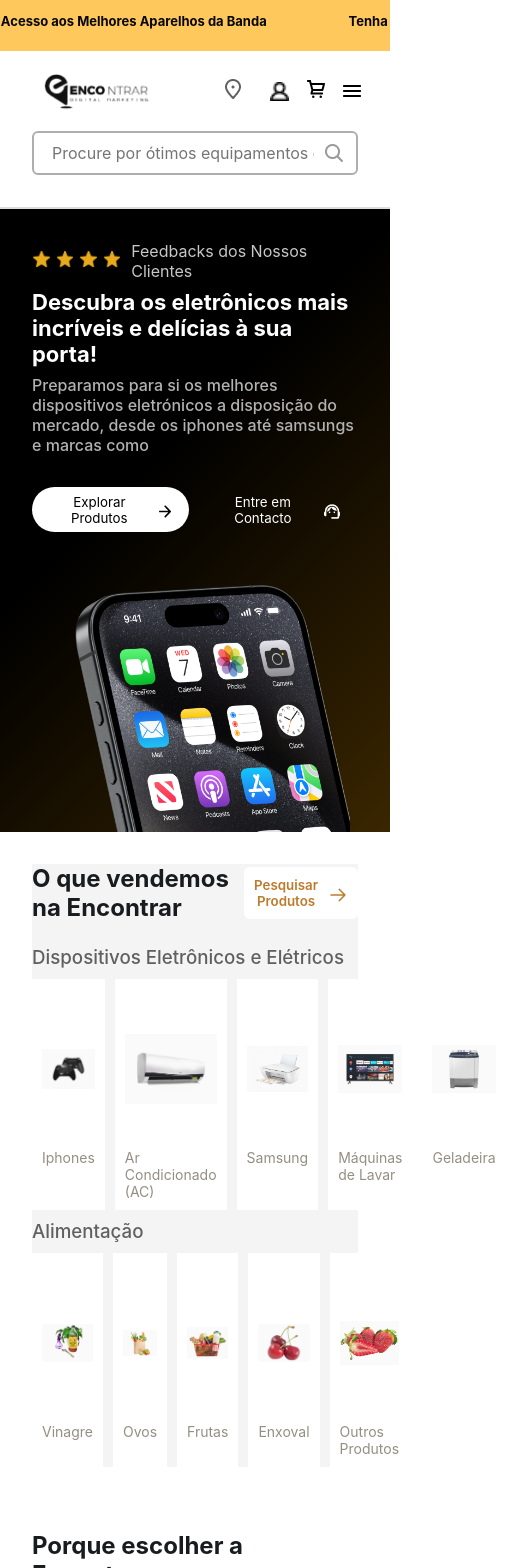
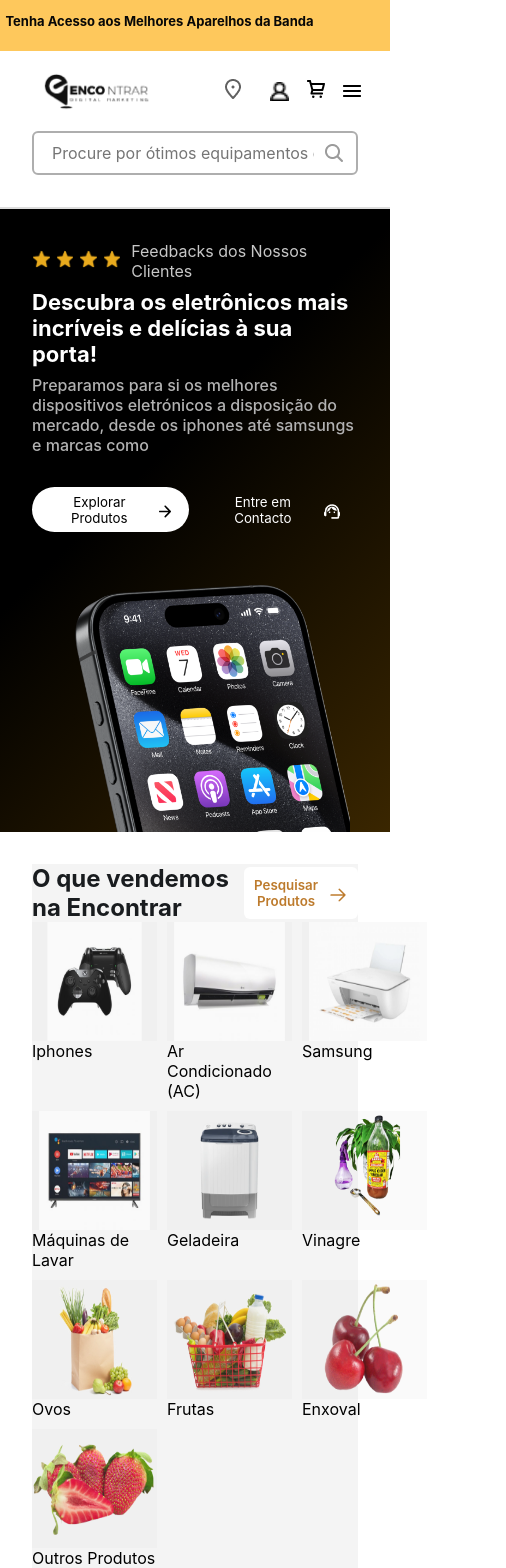
Before and after one commit to greciodiogo/encontrar-ecommerce-nextjs, a Next.js app in the folder apps/encontrar/: page / in a window 390 px wide. Shown: the top 1568 px of the page, 506 px wide, since content can reach past the window. Built offline with nearby package versions, Linux system fonts and the light colour scheme.

Commit message:
style: add style for mobile devices

```diff
--- a/apps/encontrar/src/components/Products/index.tsx
+++ b/apps/encontrar/src/components/Products/index.tsx
@@ -1,6 +1,6 @@
 import React from 'react';
 
-import { categories } from 'fixture/ecommerceData';
+import { new_categories } from 'fixture/ecommerceData';
 
 export const Products = () => {
   const url = 'assets_ecommerce/categories';
@@ -16,20 +16,13 @@
             </i>
           </button>
         </div>
-        <div className="wrapper">
-          {categories.map((category, index) => (
-            <div className="wrapper_list" key={index}>
-              <h3 className="title">{category.title}</h3>
-              <ul className="subcategories">
-                {category.data.map(({ name, image }, itemIndex) => (
-                  <div className="category-item" key={itemIndex}>
-                    <div className="category_picture">
-                      <img src={`${url}/${image}`} alt={name} />
-                    </div>
-                    <a>{name}</a>
-                  </div>
-                ))}
-              </ul>
+        <div className="wrap_item">
+          {new_categories.map((category, index) => (
+            <div className="category-item" key={index}>
+              <div className="category_picture">
+                <img src={`${url}/${category.image}`} alt={category.name} />
+              </div>
+              <a>{category.name}</a>
             </div>
           ))}
         </div>
--- a/apps/encontrar/src/fixture/ecommerceData.js
+++ b/apps/encontrar/src/fixture/ecommerceData.js
@@ -19,6 +19,19 @@
       { name: 'Outros Produtos', image: `strawberry.png` },
     ],
   },
+];
+
+export const new_categories = [
+  { name: 'Iphones', image: `stick.png` },
+  { name: 'Ar Condicionado (AC)', image: `ac.png` },
+  { name: 'Samsung', image: `printer.png` },
+  { name: 'Máquinas de Lavar', image: `smart_tv.png` },
+  { name: 'Geladeira', image: `machine.png` },
+  { name: 'Vinagre', image: `vegetals.png` },
+  { name: 'Ovos', image: `legums.png` },
+  { name: 'Frutas', image: `fruits.png` },
+  { name: 'Enxoval', image: `graps.png` },
+  { name: 'Outros Produtos', image: `strawberry.png` },
 ];
 
 export const cartList = {
--- a/apps/encontrar/src/pages/index.tsx
+++ b/apps/encontrar/src/pages/index.tsx
@@ -1,16 +1,7 @@
 import type { GetStaticProps, NextPage } from 'next';
 import React from 'react';
 
-import {
-  BestSelledProducts,
-  BrandNew,
-  Categories,
-  CheapestProducts,
-  Framer,
-  Products,
-  Reviews,
-  WhyUs,
-} from 'components';
+import { BestSelledProducts, Categories, CheapestProducts, Framer, Products, Reviews, WhyUs } from 'components';
 import { bestSelledProduct, products } from 'fixture/ecommerceData';
 import { ProductDTO } from 'types/product';
 
@@ -33,7 +24,6 @@
       <WhyUs />
       <BestSelledProducts bestSelledProduct={bestSelledProduct} products={props.products} />
       <CheapestProducts />
-      <BrandNew />
 
       <Reviews />
     </div>
--- a/apps/encontrar/src/styles/styles.css
+++ b/apps/encontrar/src/styles/styles.css
@@ -603,6 +603,43 @@
   object-fit: contain;
 }
 
+.products .wrap_item .category-item .category_picture img {
+  width: 100%;
+  height: 100%;
+}
+
+@media (max-width: 750px) {
+  .products .wrap_item .category-item .category_picture {
+    width: 125px;
+    height: 119px;
+  }
+  .products .wrap_item {
+    display: grid;
+    grid-template-columns: repeat(4, 1fr);
+    gap: 10px;
+  }
+}
+
+@media (max-width: 520px) {
+  .products .wrap_item .category-item .category_picture {
+    width: 125px;
+    height: 119px;
+  }
+
+  .products .wrap_item {
+    display: grid;
+    grid-template-columns: repeat(3, 1fr);
+    gap: 10px;
+  }
+}
+@media (min-width: 750px) {
+  .products .wrap_item {
+    display: grid;
+    grid-template-columns: repeat(5, 1fr);
+    gap: 10px;
+  }
+}
+
 /* products ends here */
 
 /* whyUs starts here */
@@ -1299,6 +1336,16 @@
   justify-content: center;
   height: 15px;
   width: 15px;
+}
+
+@media (max-width: 750px) {
+  .emptyCart .content h2 {
+    font-size: 22px;
+  }
+
+  .emptyCart .content > span {
+    font-size: 16px;
+  }
 }
 
 /* emptyCart section ends here */
@@ -1564,10 +1611,10 @@
   align-items: center;
   justify-content: center;
   width: 100%;
+  padding: 2rem;
 }
 
 .productDetail__container {
-  padding: 2rem 0;
   max-width: 1100px;
   width: 100%;
   display: flex;
@@ -1576,12 +1623,6 @@
   align-items: center;
 }
 
-.productDetail .row {
-  padding: 3rem 2rem;
-  display: grid;
-  grid-template-columns: 40% 60%;
-  gap: 40px;
-}
 .productDetail .row-2 {
   /* padding: 3rem 0; */
   display: flex;
@@ -1609,15 +1650,6 @@
   font-weight: 600;
 }
 
-.productDetail .item-picture {
-  border-radius: 2px;
-  display: flex;
-  align-items: center;
-  justify-content: center;
-  width: 100%;
-  height: 380px;
-}
-
 .productDetail .item-picture img {
   width: 100%;
   height: 100%;
@@ -1715,6 +1747,39 @@
 .productDetail .info .payment_methods .cash {
   width: 50px;
   height: 18px;
+}
+
+@media (max-width: 1190px) {
+  .productDetail .row {
+    display: flex;
+    flex-direction: column;
+    gap: 10px;
+  }
+}
+
+@media (min-width: 750px) {
+  .productDetail .item-picture {
+    border-radius: 2px;
+    display: flex;
+    align-items: center;
+    justify-content: center;
+    width: 100%;
+    height: 380px;
+  }
+
+  .productDetail .row {
+    padding: 3rem 2rem;
+    display: grid;
+    grid-template-columns: 40% 60%;
+    gap: 40px;
+  }
+}
+
+@media (max-width: 450px) {
+  .productDetail .row .change_quantity {
+    display: grid;
+    grid-template-columns: none;
+  }
 }
 
 /* productDetail section ends here */
```
